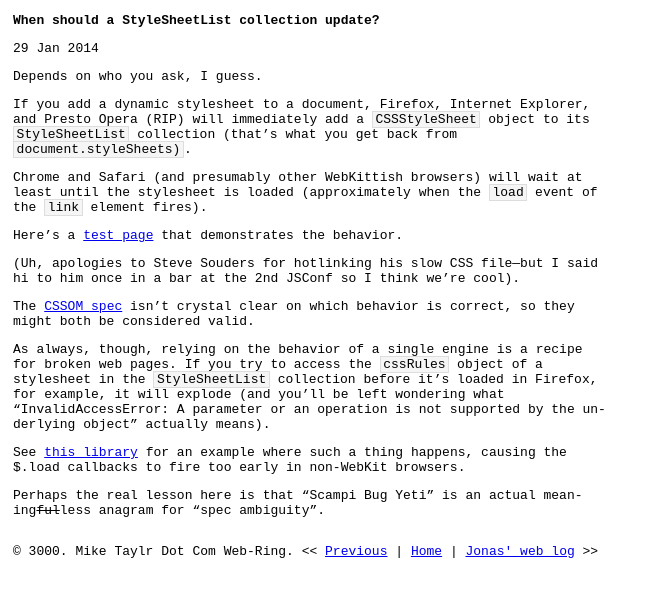
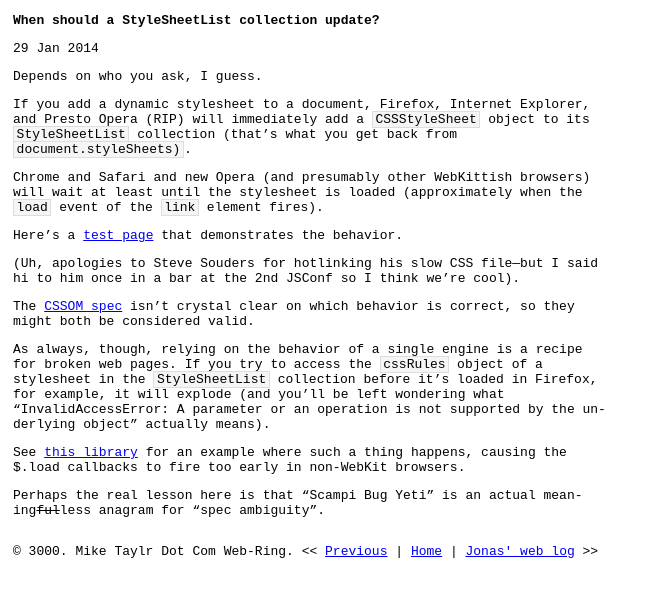
Before and after one commit to miketaylr/miketaylr.com-blog, a Jekyll site: the page built from _posts/2014-01-29-when-should-a-stylesheetlist-update.md, in a window 1280 px wide. Shown: the top 597 px of the page, without its empty margins (0-647 px from the left). Built offline with Jekyll 4.4.1, drawn with Linux system fonts in a browser that asks for light colours; Markdown is read by kramdown in place of the engine named in the settings.

Commit message:
lest we forget

```diff
--- a/_posts/2014-01-29-when-should-a-stylesheetlist-update.md
+++ b/_posts/2014-01-29-when-should-a-stylesheetlist-update.md
@@ -8,7 +8,7 @@ Depends on who you ask, I guess.
 
 If you add a dynamic stylesheet to a document, Firefox, Internet Explorer, and Presto Opera (RIP) will immediately add a `CSSStyleSheet` object to its `StyleSheetList` collection (that's what you get back from `document.styleSheets)`.
 
-Chrome and Safari (and presumably other WebKittish browsers) will wait at least until the stylesheet is loaded (approximately when the `load` event of the `link` element fires).
+Chrome and Safari and new Opera (and presumably other WebKittish browsers) will wait at least until the stylesheet is loaded (approximately when the `load` event of the `link` element fires).
 
 Here's a [test page][testpage] that demonstrates the behavior.
 
```
